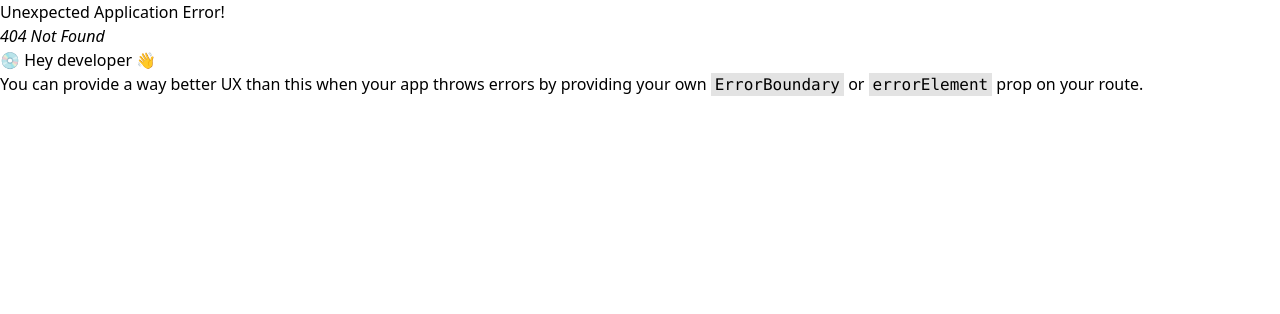
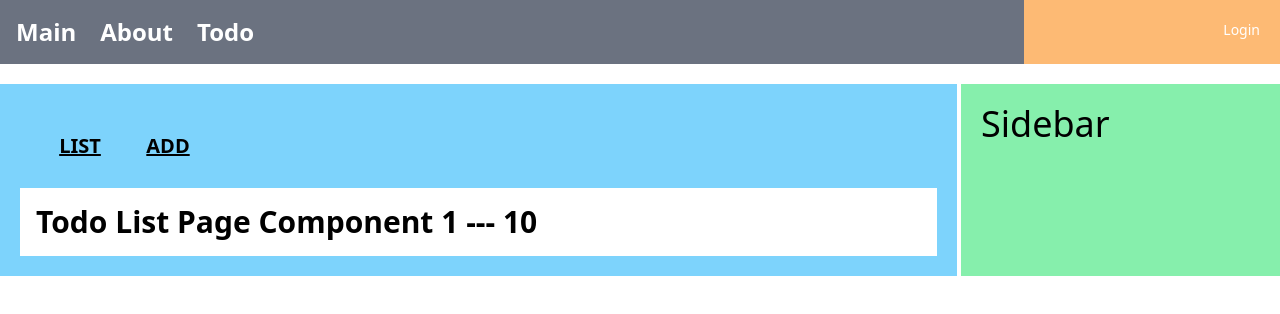
Before and after one commit to ha7708/mall-frontend, a React (Create React App) app: page /todo/list in a window 1280 px wide. Before the commit this address had no page. Shown: the top 314 px of the page. Built offline with nearby package versions, Linux system fonts and the light colour scheme.

Commit message:
ch02-Layout,Outlet,useParams,useSearchParams,createSearchParams

```diff
--- a/src/components/menus/BasicMenu.js
+++ b/src/components/menus/BasicMenu.js
@@ -11,6 +11,10 @@ const BasicMenu = () => {
           <li className="pr-6 text-2xl">
             <Link to={"/about"}>About</Link>
           </li>
+
+          <li className="pr-6 text-2xl">
+            <Link to={"/todo/"}>Todo</Link>
+          </li>
         </ul>
       </div>
       <div className="w-1/5 flex justify-end bg-orange-300 p-4 font-medium">
--- a/src/layouts/BasicLayout.js
+++ b/src/layouts/BasicLayout.js
@@ -2,15 +2,16 @@ import BasicMenu from "../components/menus/BasicMenu";
 const BasicLayout = ({ children }) => {
   return (
     <>
+      {/* 기존 헤더 대신 BasicMenu */}
       <BasicMenu />
-      <header className="bg-teal-400 p-5">
-        <h1 className="text-2xl md:text-4xl">Header</h1>
-      </header>
-      <div className="bg-white my-5 w-full flex flex-col space-y-4 md:flex-row md:space-x-4 md:space-y-0">
-        <main className="bg-sky-300 md:w-2/3 lg:w-3/4 px-5 py-40">
+
+      {/* 상단 여백 my-5 제거 */}
+      <div className="bg-white my-5 w-full flex flex-col space-y-1 md:flex-row md:space-x-1 md:space-y-0">
+        <main className="bg-sky-300 md:w-2/3 lg:w-3/4 px-5 py-5">
+          {/* 상단 여백 py-40 변경 flex 제거 */}
           {children}
         </main>
-        <aside className="bg-green-300 md:w-1/3 lg:w-1/4 px-5 py-40">
+        <aside className="bg-green-300 md:w-1/5 lg:w-1/4 px-5 py-5">
           <h1 className="text-2xl md:text-4xl">Sidebar</h1>
         </aside>
       </div>
--- /dev/null
+++ b/src/pages/todo/AddPage.js
@@ -0,0 +1,5 @@
+const AddPage = () => {
+  return <div className="text-3xl font-extrabold">Todo Add Page</div>;
+};
+
+export default AddPage;
--- /dev/null
+++ b/src/pages/todo/IndexPage.js
@@ -0,0 +1,36 @@
+import { Outlet, useNavigate } from "react-router-dom";
+import { useCallback } from "react";
+import BasicLayout from "../../layouts/BasicLayout";
+
+const IndexPage = () => {
+  // 상황에 따라 동적으로 데이터를 처리하여 이동
+  const navigate = useNavigate();
+  const handleClickList = useCallback(() => {
+    navigate({ pathname: "list" });
+  });
+  const handleClickAdd = useCallback(() => {
+    navigate({ pathname: "add" });
+  });
+  return (
+    <BasicLayout>
+      <div className="w-full flex m-2 p-2">
+        <div
+          className="text-xl m-1 p-2 w-20 font-extrabold text-center underline"
+          onClick={handleClickList}
+        >
+          LIST
+        </div>
+        <div
+          className="text-xl m-1 p-2 w-20 font-extrabold text-center underline"
+          onClick={handleClickAdd}
+        >
+          ADD
+        </div>
+      </div>
+      <div className="flex flex-wrap w-full">
+        <Outlet />
+      </div>
+    </BasicLayout>
+  );
+};
+export default IndexPage;
--- /dev/null
+++ b/src/pages/todo/ListPage.js
@@ -0,0 +1,17 @@
+import { useSearchParams } from "react-router-dom";
+
+const ListPage = () => {
+  // useSearchParams : 쿼리스트링 값 추출 가능. /todo/list?page=3&size=20
+  const [queryParams] = useSearchParams();
+
+  const page = queryParams.get("page") ? parseInt(queryParams.get("page")) : 1;
+  const size = queryParams.get("size") ? parseInt(queryParams.get("size")) : 10;
+  return (
+    <div className="p-4 w-full bg-white">
+      <div className="text-3xl font-extrabold">
+        Todo List Page Component {page} --- {size}
+      </div>
+    </div>
+  );
+};
+export default ListPage;
--- /dev/null
+++ b/src/pages/todo/ModifyPage.js
@@ -0,0 +1,13 @@
+import { useNavigate } from "react-router-dom";
+
+const ModifyPage = ({ tno }) => {
+  const navigate = useNavigate();
+  const moveToRead = () => {
+    navigate({ pathname: `/todo/read/${tno}` });
+  };
+  const moveToList = () => {
+    navigate({ pathname: `/todo/list` });
+  };
+  return <div className="text-3xl font-extrabold">Todo Modify Page</div>;
+};
+export default ModifyPage;
--- /dev/null
+++ b/src/pages/todo/ReadPage.js
@@ -0,0 +1,49 @@
+import {
+  createSearchParams,
+  useNavigate,
+  useParams,
+  useSearchParams,
+} from "react-router-dom";
+import { useCallback } from "react";
+
+// 조회할 때 사용하는 ReadPage 컴포넌트
+const ReadPage = () => {
+  const { tno } = useParams();
+  const navigate = useNavigate();
+  // 쿼리스트링을 유지하여 navigate() 이동시에 활용하기
+  // 1. useSearchParams() : 쿼리스트링으로 전달된 데이터를 확인하고
+  const [queryParams] = useSearchParams();
+
+  // 2. 삼항식을 사용해서 변수로 추출
+  const page = queryParams.get("page") ? parseInt(queryParams.get("page")) : 1;
+  const size = queryParams.get("size") ? parseInt(queryParams.get("size")) : 10;
+
+  // 3. 추출한 변수와 createSearchParams() 함수로 navigate 이동 시 필요한 쿼리스트링 만듬
+  const queryStr = createSearchParams({ page, size }).toString();
+
+  // tno 값으로 특정 페이지 이동
+  const moveToModify = useCallback(
+    (tno) => {
+      navigate({
+        pathname: `/todo/modify/${tno}`,
+        // 4. navigate의 search 파라미터에 3에서 만든 쿼리스트링 실어서 보냄
+        search: queryStr,
+      });
+    },
+    [tno, page, size]
+  );
+  const moveToList = useCallback(() => {
+    navigate({ pathname: `/todo/list`, search: queryStr });
+  });
+  return (
+    <div className="text-3xl font-extrabold">
+      Todo Read Page Component {tno}
+      <div>
+        <button onClick={() => moveToModify(33)}>Test Modify</button>
+        <button onClick={() => moveToList()}>Test List</button>
+      </div>
+    </div>
+  );
+};
+
+export default ReadPage;
--- a/src/router/root.js
+++ b/src/router/root.js
@@ -2,11 +2,14 @@ import { Suspense, lazy } from "react";
 // lazy → 컴포넌트를 필요할 때만 불러오는 지연 로딩
 // Suspense → lazy 로딩 중일 때 보여줄 fallback UI
 import { createBrowserRouter } from "react-router-dom";
+import todoRouter from "./todoRouter";
 
 const Loading = <div>Loading...</div>;
 
 const Main = lazy(() => import("../pages/MainPage"));
 const About = lazy(() => import("../pages/AboutPage"));
+const TodoIndex = lazy(() => import("../pages/todo/IndexPage"));
+const TodoList = lazy(() => import("../pages/todo/ListPage"));
 
 // createBrowserRouter → React Router v6 방식 라우터 생성
 const root = createBrowserRouter([
@@ -26,6 +29,15 @@ const root = createBrowserRouter([
       </Suspense>
     ),
   },
+  {
+    path: "todo",
+    element: (
+      <Suspense fallback={Loading}>
+        <TodoIndex />
+      </Suspense>
+    ),
+    children: todoRouter(),
+  },
 ]);
 
 export default root;
--- /dev/null
+++ b/src/router/todoRouter.js
@@ -0,0 +1,51 @@
+import { Suspense, lazy } from "react";
+import { Navigate } from "react-router-dom";
+
+const Loading = <div>Loading...</div>;
+const TodoList = lazy(() => import("../pages/todo/ListPage"));
+const TodoRead = lazy(() => import("../pages/todo/ReadPage"));
+const TodoAdd = lazy(() => import("../pages/todo/AddPage"));
+const TodoModify = lazy(() => import("../pages/todo/ModifyPage"));
+
+const todoRouter = () => {
+  return [
+    {
+      path: "list",
+      element: (
+        <Suspense fallback={Loading}>
+          <TodoList />
+        </Suspense>
+      ),
+    },
+    {
+      path: "",
+      element: <Navigate replace to="list" />,
+    },
+    {
+      path: "read/:tno",
+      element: (
+        <Suspense fallback={Loading}>
+          <TodoRead />
+        </Suspense>
+      ),
+    },
+    {
+      path: "add",
+      element: (
+        <Suspense fallback={Loading}>
+          <TodoAdd />
+        </Suspense>
+      ),
+    },
+    {
+      path: "modify/:tno",
+      element: (
+        <Suspense fallback={Loading}>
+          <TodoModify />
+        </Suspense>
+      ),
+    },
+  ];
+};
+
+export default todoRouter;
```
